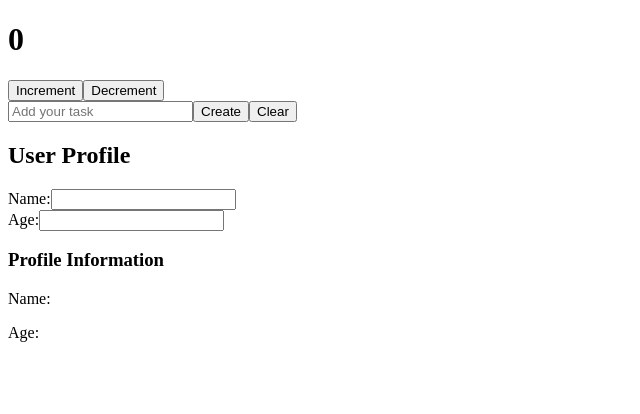
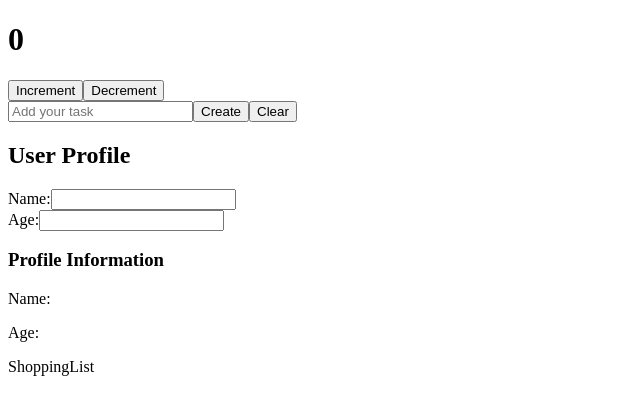
Before and after one commit to anandku06/ReactJs_Leveling, a React (Vite) app in the folder React_learns/: page / in a window 1280 px wide. Shown: the top 414 px of the page, without its empty margins (0-640 px from the left). Built offline with nearby package versions, Linux system fonts and the light colour scheme.

Commit message:
add ShoppingList component; implement basic structure for shopping list functionality

```diff
--- a/React_learns/src/components/App.jsx
+++ b/React_learns/src/components/App.jsx
@@ -24,6 +24,7 @@ import InitialState from "./InitialState.jsx";
 import Counter from "./Counter.jsx";
 import ToDoList from "./ToDoList.jsx";
 import Profile from "./Profile.jsx";
+import ShoppingList from "./ShoppingList.jsx";
 
 const App = () => {
   return (
@@ -43,6 +44,7 @@ const App = () => {
       <Counter />
       <ToDoList />
       <Profile />
+      <ShoppingList />
     </>
   );
 }; // first letter of the function should be capitalise and should always return a HTML container
--- /dev/null
+++ b/React_learns/src/components/ShoppingList.jsx
@@ -0,0 +1,9 @@
+import React from 'react'
+
+const ShoppingList = () => {
+  return (
+    <div>ShoppingList</div>
+  )
+}
+
+export default ShoppingList
```
